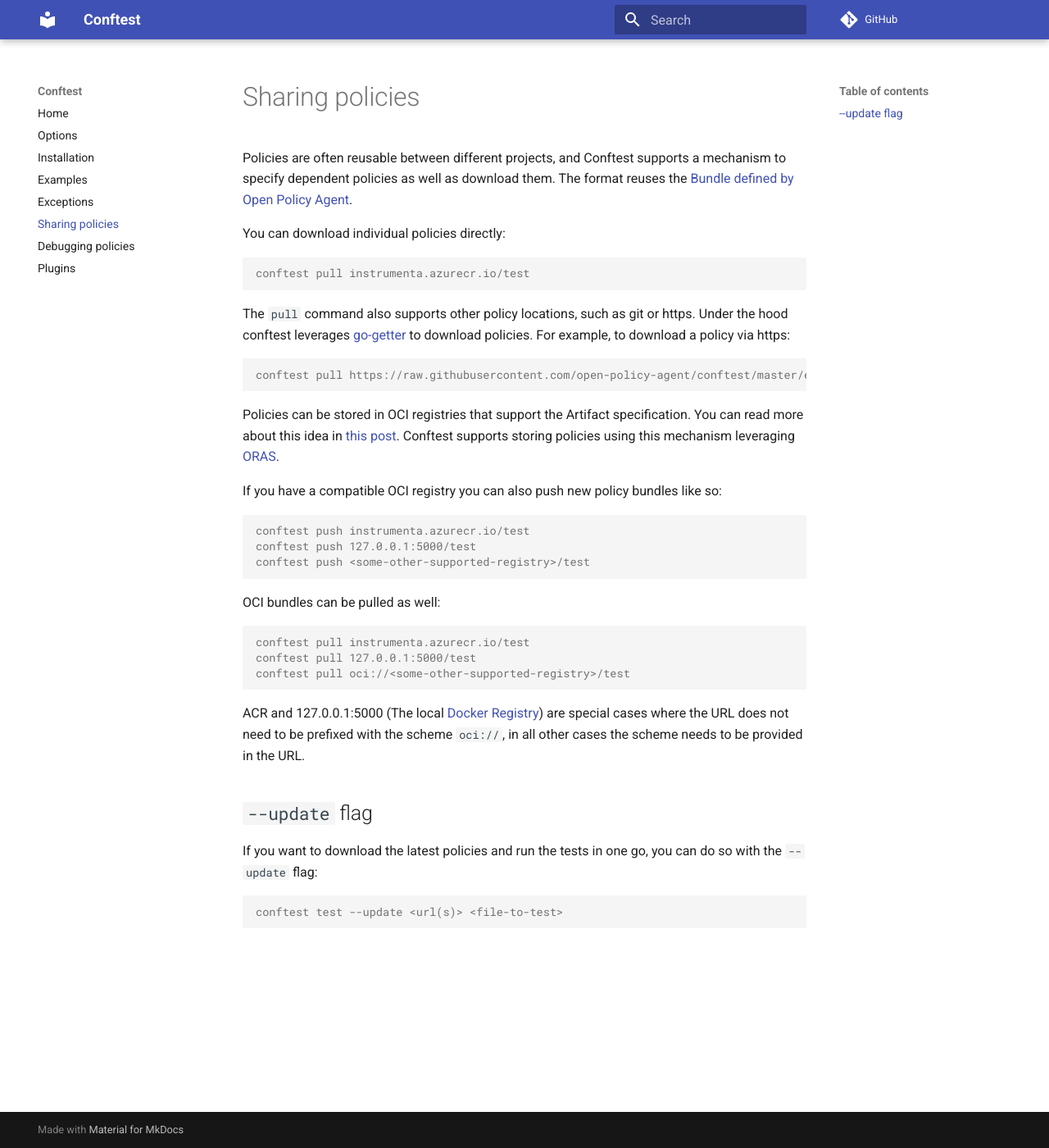
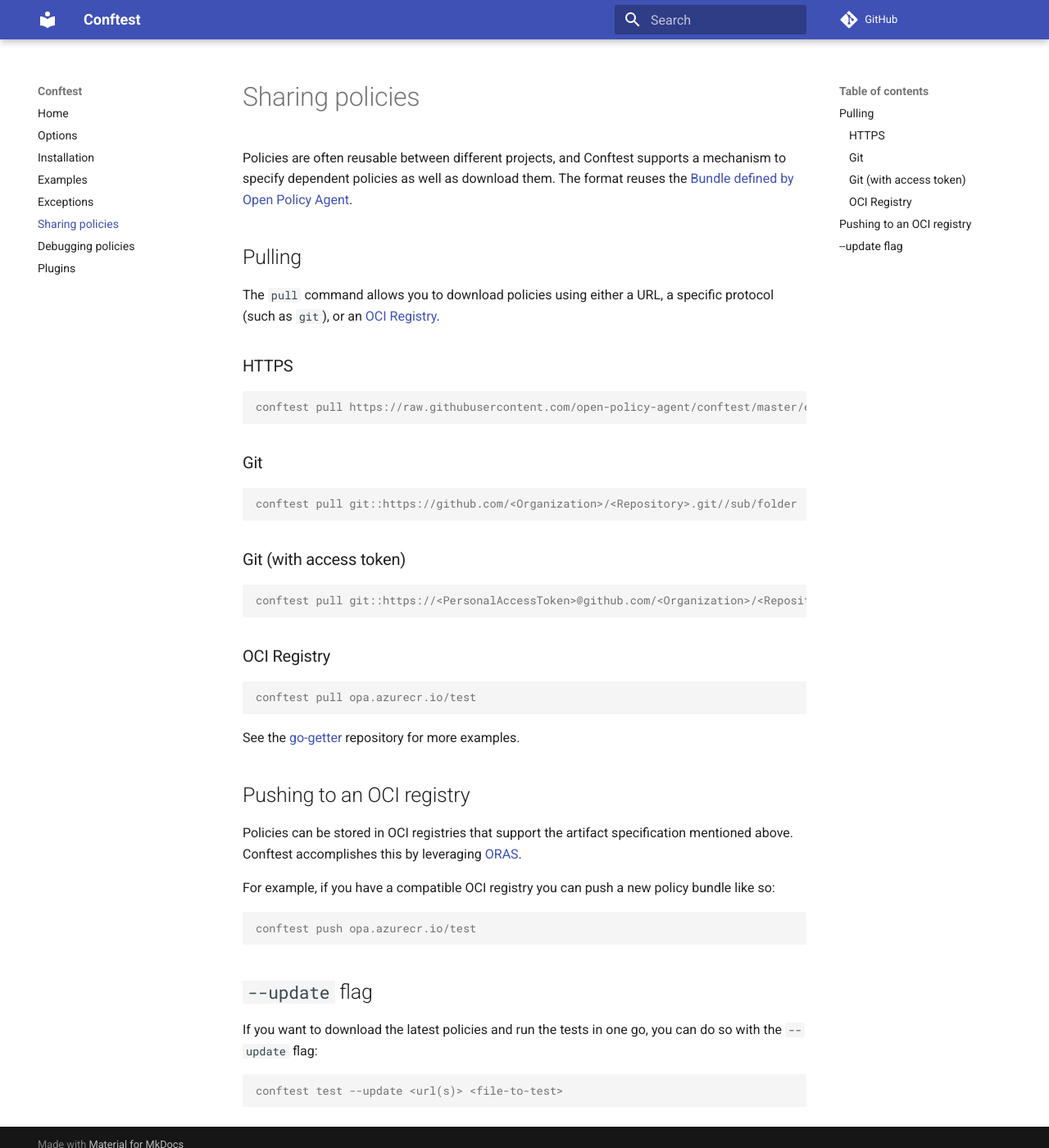
Before and after one commit to open-policy-agent/conftest, an MkDocs documentation site: the page built from docs/sharing.md, in a window 1280 px wide and 1400 px high. Shown: the whole window at 82% size. Built offline with MkDocs 1.6.1 and Material for MkDocs 9.7.7, drawn with Linux system fonts in a browser that asks for light colours; comment, search, counter and statistics services are not loaded.

Commit message:
Update sharing example when using a PAT
Signed-off-by: John Reese <john@reese.dev>

````diff
--- a/docs/sharing.md
+++ b/docs/sharing.md
@@ -2,37 +2,45 @@
 
 Policies are often reusable between different projects, and Conftest supports a mechanism to specify dependent policies as well as download them. The format reuses the [Bundle defined by Open Policy Agent](https://www.openpolicyagent.org/docs/latest/bundles).
 
-You can download individual policies directly:
+## Pulling
 
-```console
-conftest pull instrumenta.azurecr.io/test
-```
+The `pull` command allows you to download policies using either a URL, a specific protocol (such as `git`), or an [OCI Registry](https://stevelasker.blog/2019/01/25/cloud-native-artifact-stores-evolve-from-container-registries/).
 
-The `pull` command also supports other policy locations, such as git or https. Under the hood conftest leverages [go-getter](https://github.com/hashicorp/go-getter) to download policies. For example, to download a policy via https:
+### HTTPS
 
 ```console
 conftest pull https://raw.githubusercontent.com/open-policy-agent/conftest/master/examples/compose/policy/deny.rego
 ```
 
-Policies can be stored in OCI registries that support the Artifact specification. You can read more about this idea in [this post](https://stevelasker.blog/2019/01/25/cloud-native-artifact-stores-evolve-from-container-registries/). Conftest supports storing policies using this mechanism leveraging [ORAS](https://github.com/deislabs/oras).
-
-If you have a compatible OCI registry you can also push new policy bundles like so:
+### Git
 
 ```console
-conftest push instrumenta.azurecr.io/test
-conftest push 127.0.0.1:5000/test
-conftest push <some-other-supported-registry>/test
+conftest pull git::https://github.com/<Organization>/<Repository>.git//sub/folder
 ```
 
-OCI bundles can be pulled as well:
+### Git (with access token)
 
 ```console
-conftest pull instrumenta.azurecr.io/test
-conftest pull 127.0.0.1:5000/test
-conftest pull oci://<some-other-supported-registry>/test
+conftest pull git::https://<PersonalAccessToken>@github.com/<Organization>/<Repository>.git//sub/folder
 ```
 
-ACR and 127.0.0.1:5000 (The local [Docker Registry](https://github.com/docker/distribution)) are special cases where the URL does not need to be prefixed with the scheme `oci://`, in all other cases the scheme needs to be provided in the URL.
+### OCI Registry
+
+```console
+conftest pull opa.azurecr.io/test
+```
+
+See the [go-getter](https://github.com/hashicorp/go-getter) repository for more examples.
+
+## Pushing to an OCI registry
+
+Policies can be stored in OCI registries that support the artifact specification mentioned above. Conftest accomplishes this by leveraging [ORAS](https://github.com/deislabs/oras).
+
+For example, if you have a compatible OCI registry you can push a new policy bundle like so:
+
+```console
+conftest push opa.azurecr.io/test
+```
 
 ## `--update` flag
 
````
